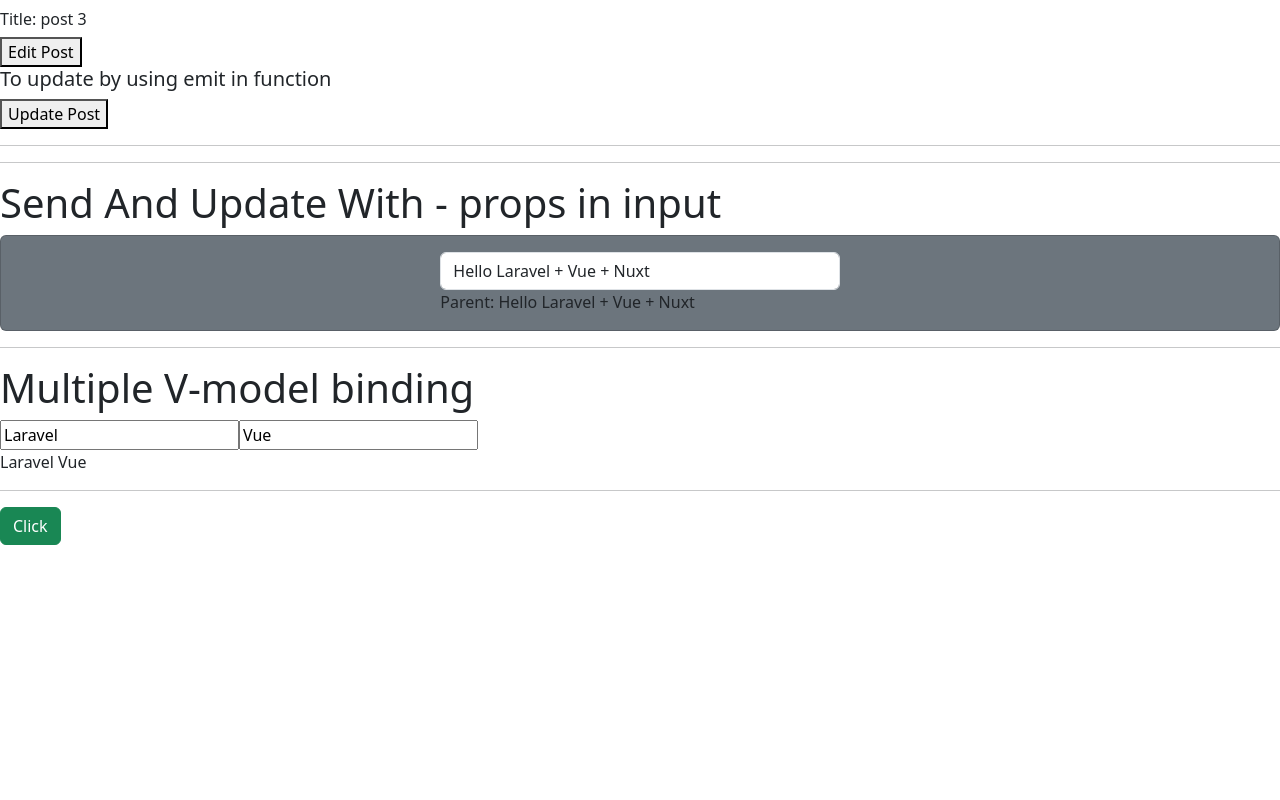
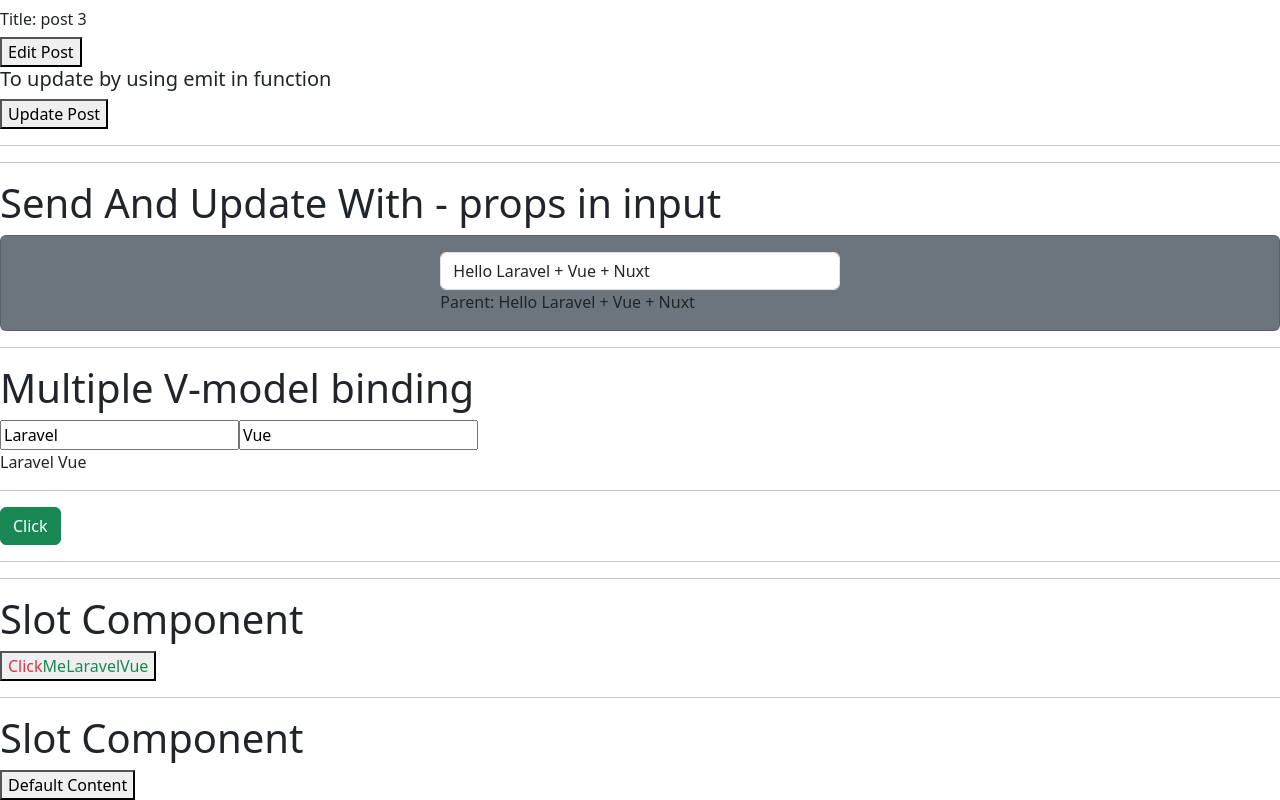
Before and after one commit to MinKhantNaung/learn_vue3_composition_api, a Vue app in the folder 1_vue_composition_api_and_pinia/: page / in a window 1280 px wide. Shown: the part 4534-5334 px from the top of the page. Before the commit the page ends 5079 px from the top, so only its background shows below. Built offline with nearby package versions, Linux system fonts and the light colour scheme.

Commit message:
slots_(defaut content in slots)

```diff
--- /dev/null
+++ b/1_vue_composition_api_and_pinia/src/components/SlotComponent.vue
@@ -0,0 +1,15 @@
+<template>
+    <div>
+        <hr>
+        <h1>Slot Component</h1>
+        <button>
+            <slot>Default Content</slot>
+        </button>
+    </div>
+</template>
+
+<script setup>
+// note
+// if you want to send any javascript data , send with props,
+// if you want to send any html, send with slots,
+</script>
--- a/1_vue_composition_api_and_pinia/src/views/HomeView.vue
+++ b/1_vue_composition_api_and_pinia/src/views/HomeView.vue
@@ -11,6 +11,7 @@ import PostsVue from "../components/PostsVue.vue";
 import CustomInput from "../components/CustomInput.vue";
 import UserName from '../components/UserName.vue'
 import MyButton from "../components/MyButton.vue";
+import SlotComponent from "../components/SlotComponent.vue";
 
 onBeforeMount
 (() => {
@@ -83,5 +84,8 @@ const showAlert = () => {
     <UserName v-model:firstName="firstName" v-model:lastName="lastName"/>
     <hr>
     <MyButton class="btn btn-success" @click.prevent="showAlert" />
+    <hr>
+    <SlotComponent><span class="text-danger">Click</span><span class="text-success">Me{{ firstName }}{{ lastName }}</span></SlotComponent>
+    <SlotComponent/>
   </div>
 </template>
```
